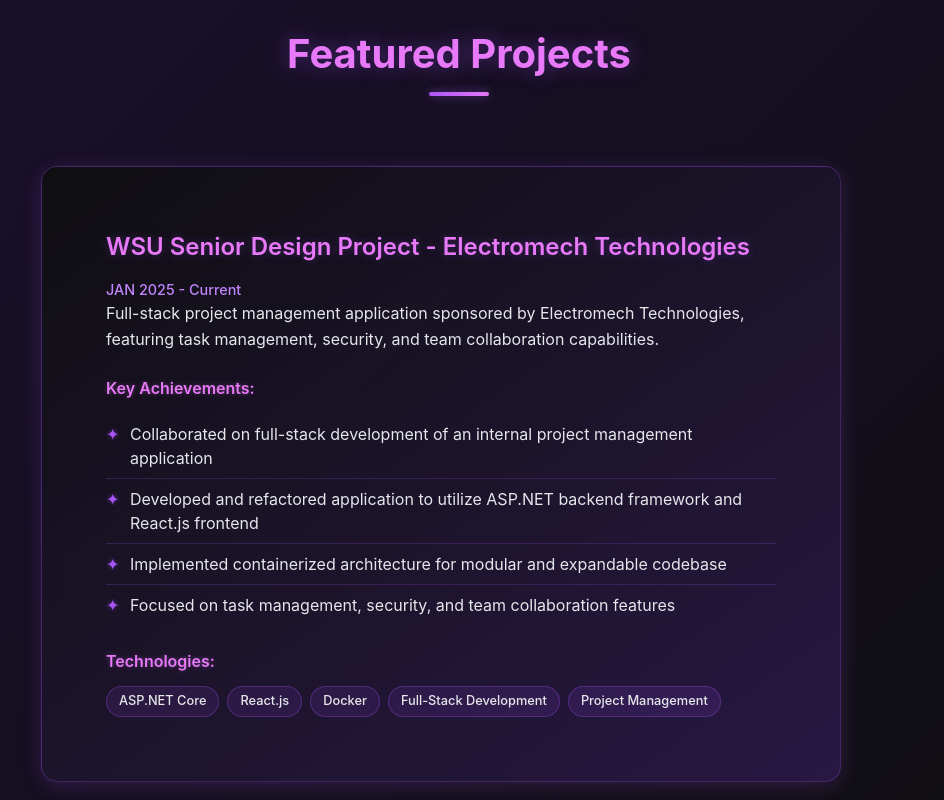
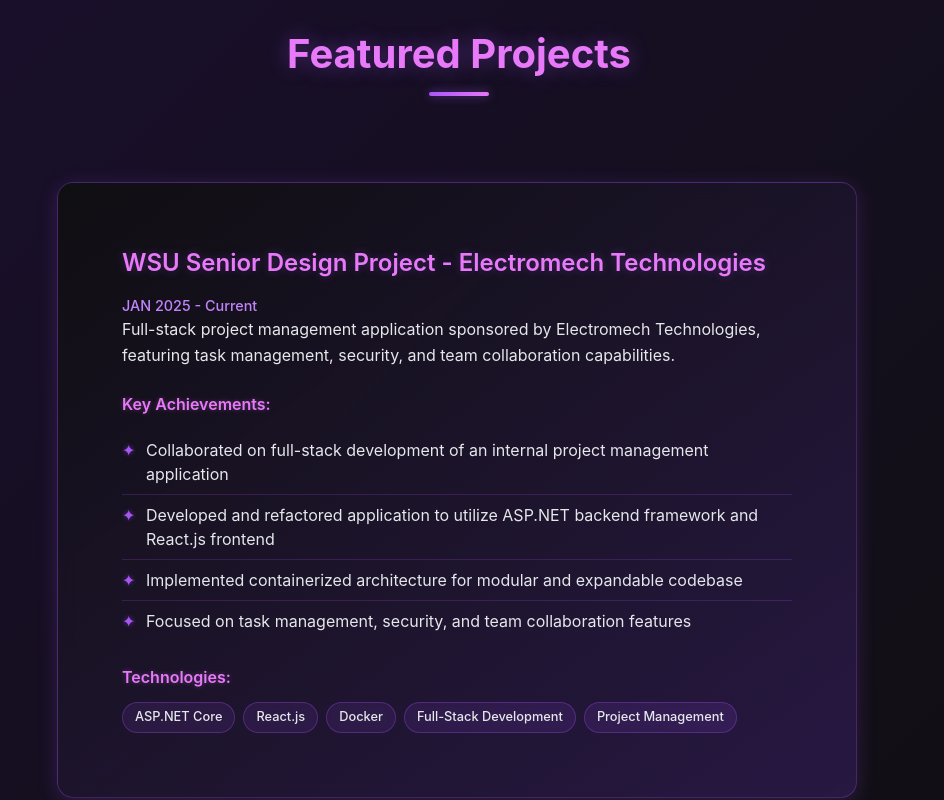
Before and after one commit to phoozies/my-portfolio, a React (Vite) app in the folder my-portfolio/: page / in a window 1280 px wide. Shown: the part 5500-6300 px from the top of the page, without its empty margins (181-1125 px from the left). Built offline with nearby package versions, Linux system fonts and the light colour scheme.

Commit message:
feat: project carousel styling

```diff
--- a/my-portfolio/src/components/Projects.css
+++ b/my-portfolio/src/components/Projects.css
@@ -9,7 +9,7 @@
   max-width: 900px;
   width: 100%;
   overflow: hidden;
-  padding: 2rem;
+  padding: 3rem;
   margin: 2rem auto;
   justify-self: center;
 }
--- a/my-portfolio/src/components/Projects.tsx
+++ b/my-portfolio/src/components/Projects.tsx
@@ -95,7 +95,7 @@ const Projects = () => {
           <div
             className="carousel-track"
             style={{
-              transform: `translateX(calc(-${currentIndex * 100}% - ${currentIndex * 3}rem))`
+              transform: `translateX(calc(-${currentIndex * 100}% - ${currentIndex * 6}rem))`
             }}
           >
             {projects.map((project, index) => (
```
